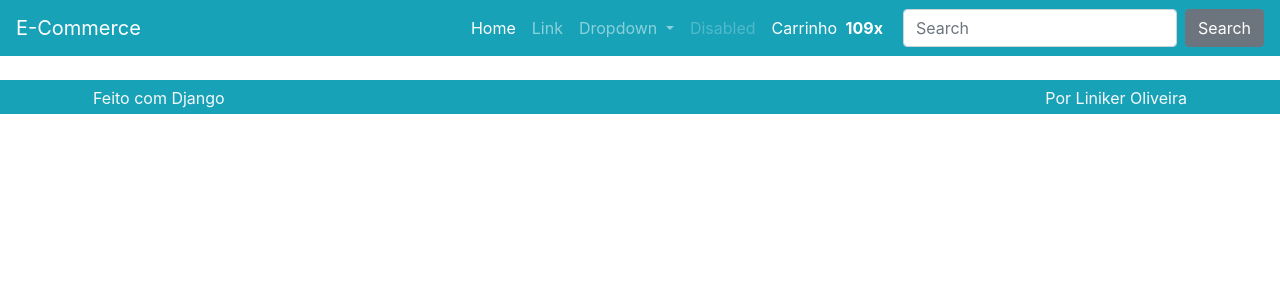
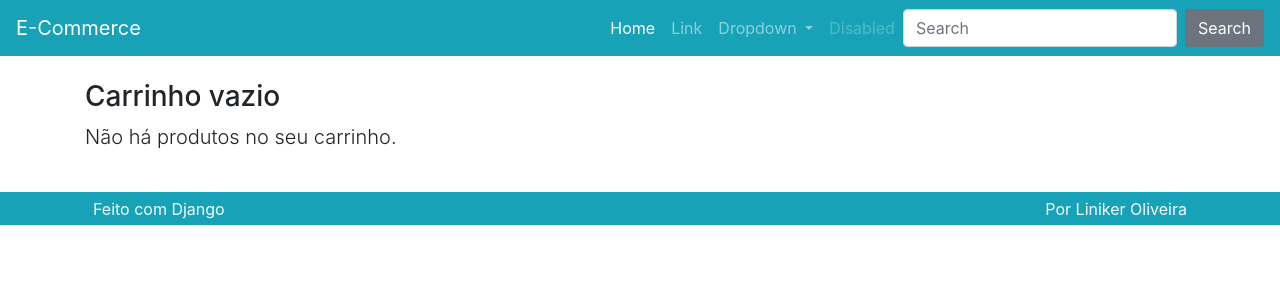
Before and after one commit to linikerunk/E-commerce-liniker, a Django app: page /carrinho/ in a window 1280 px wide. Shown: the top 300 px of the page. Run offline with Django 3.2, Linux system fonts and the light colour scheme; some libraries are stand-ins or nearby versions.

Commit message:
'fiz-o-carrinho'

```diff
--- a/produto/templates/produto/carrinho.html
+++ b/produto/templates/produto/carrinho.html
@@ -1,7 +1,95 @@
 {% extends 'base.html' %}
+{% load filters %}
+{% load static %}
 
 {% block conteudo %}
 
-{{ request.session.carrinho }}
+{% if carrinho %}
+
+<div class="row mt-3">
+            <div class="col">
+                <h3>Carrinho de compras</h3>
+                <p class="lead">Os produtos, quantidades e preços que você escolheu.</p>
+
+                <div class="table-responsive">
+                    <table class="table">
+                        <tr>
+                            <th class="d-none d-lg-block">Imagem</th>
+                            <th>Produto</th>
+                            <th>V.</th>
+                            <th>QTD.</th>
+                            <th>Total</th>
+                        </tr>
+
+                    {% for linha in carrinho.values %}
+                        <tr>
+                            <td class="d-none d-lg-block">
+                                <img class="cart-img" src="{% get_media_prefix %}{{ linha.imagem }}">
+                            </td>
+                            <td>
+                                <a href="{% url 'produto:detalhe' linha.slug %}">
+                                {{ linha.produto_nome }}
+                                </a>
+                                <a class="ml-3" href="{% url 'produto:remover' %}?vid={{ linha.variacao_id }}">
+                                    <i class="fas fa-times-circle text-danger" aria-hidden="true"></i>
+                                </a>
+                            </td>
+                            <td>{{ linha.variacao_nome }}</td>
+                            <td>
+                            {{ linha.quantidade }} x
+                            {% if linha.preco_unitario_promocional %}
+                                {{ linha.preco_unitario_promocional }}
+                            {% else %}
+                                {{ linha.preco_unitario }}
+                            {% endif %}
+
+                            </td>
+
+                            {% if linha.preco_quantitativo_promocional %}
+                            <td>{{ linha.preco_quantitativo_promocional|formata_preco }}</td>
+                            {% else %}
+                            <td>{{ linha.preco_quantitativo|formata_preco }}</td>
+                            {% endif %}
+                        </tr>
+                    {% endfor %}
+
+                    </table>
+                </div>
+            </div>
+        </div>
+
+
+
+        <div class="row mt-3">
+            <div class="col-lg">
+                <p class='lead'>Total no carrinho</p>
+
+                <div class='table-responsive'>
+                    <table class="table">
+                        <tr>
+                            <td class="font-weight-bold">Total</td>
+                            <td>R$100000</td>
+                        </tr>
+                    </table>
+                </div>
+            </div>
+            <div class="col-lg mt-auto">
+                <a class="btn btn-lg btn-block btn-primary" href="#">
+                    Finalizar a compra
+                </a>
+            </div>
+        </div>
+
+{% else %}
+<div class="row mt-3">
+            <div class="col">
+                <h3>Carrinho vazio</h3>
+                <p class="lead">Não há produtos no seu carrinho.</p>
+</div>
+</div>
+
+{% endif %}
+
+
 
 {% endblock %}
--- a/produto/templatetags/filters.py
+++ b/produto/templatetags/filters.py
@@ -7,3 +7,8 @@ register = Library()
 @register.filter
 def formata_preco(value):
     return utils.formata_preco(value)
+
+
+@register.filter
+def cart_total_qtd(carrinho):
+    return utils.cart_total_qtd(carrinho)
--- a/produto/urls.py
+++ b/produto/urls.py
@@ -10,6 +10,4 @@ urlpatterns = [
     path('removerdocarrinho/', views.RemoverDoCarrinho.as_view(), name="remover"),
     path('carrinho/', views.Carrinho.as_view(), name="carrinho"),
     path('finalizar/', views.Finalizar.as_view(), name="finalizar"),
-
-
 ]
--- a/produto/views.py
+++ b/produto/views.py
@@ -124,12 +124,40 @@ class AdicionarAoCarrinho(View):
 
 class RemoverDoCarrinho(ListView):
     def get(self, *args, **kwargs):
-        return HttpResponse('Remover do Carrinho')
+        http_referer = self.request.META.get(  # para retornar na ultima url que o cliente tava antes de adicionar no carrinho.
+            'HTTP_REFERER',
+            reverse('produto:lista')
+            )
+        variacao_id = self.request.GET.get('vid')
+
+        if not variacao_id:
+            return redirect(http_referer)
+
+        if not self.request.session.get('carrinho'):
+            return redirect(http_referer)
+
+        if variacao_id not in self.request.session['carrinho']:
+            return redirect(http_referer)
+
+        carrinho = self.request.session['carrinho'][variacao_id]
+
+        messages.success(
+            self.request,
+            f'Produto { carrinho["produto_nome"] } { carrinho["variacao_nome"] }  \
+              removido do seu carrinho.'
+        )
+
+        del self.request.session['carrinho'][variacao_id]
+        self.request.session.save()
+        return redirect(http_referer)
 
 
 class Carrinho(ListView):
     def get(self, *args, **kwargs):
-        return render(self.request, 'produto/carrinho.html')
+        contexto = {
+            'carrinho': self.request.session.get('carrinho', {})
+        }
+        return render(self.request, 'produto/carrinho.html', contexto)
 
 
 class Finalizar(ListView):
--- a/templates/parciais/_nav.html
+++ b/templates/parciais/_nav.html
@@ -1,3 +1,4 @@
+{% load filters %}
 <nav class="navbar navbar-dark bg-primary navbar-expand-lg">
         <a class="navbar-brand" href="{% url 'produto:lista' %}">E-Commerce</a>
         <button class="navbar-toggler" type="button" data-toggle="collapse" data-target="#navbarSupportedContent"
@@ -28,19 +29,21 @@
                 <li class="nav-item">
                     <a class="nav-link disabled" href="#">Disabled</a>
                 </li>
+                {% if request.session.carrinho %}
                 <li class="nav-item">
-                    <a class="nav-link nav-cart-link active" href="#">
+                    <a class="nav-link nav-cart-link active" href="{% url 'produto:carrinho' %}">
                         <span class="nav-cart-text mr-1">
                             Carrinho
                         </span>
                         <span class="nav-cart-count mr-1">
-                            <strong>109x</strong>
+                            <strong>{{ request.session.carrinho|cart_total_qtd }}x</strong>
                         </span>
                         <span class="nav-cart-icon mr-2">
                             <i class="fas fa-shopping-cart"></i>
                         </span>
                     </a>
                 </li>
+                {% endif %}
             </ul>
             <form class="form-inline my-2 my-lg-0">
                 <input class="form-control mr-sm-2" type="search" placeholder="Search" aria-label="Search">
--- a/utils/utils.py
+++ b/utils/utils.py
@@ -1,2 +1,6 @@
 def formata_preco(value):
     return f'R${value:.2f}'.replace('.', ',')
+
+
+def cart_total_qtd(carrinho):
+    return sum([item['quantidade'] for item in carrinho.values() ])
```
Also changed, not shown: db.sqlite3.
